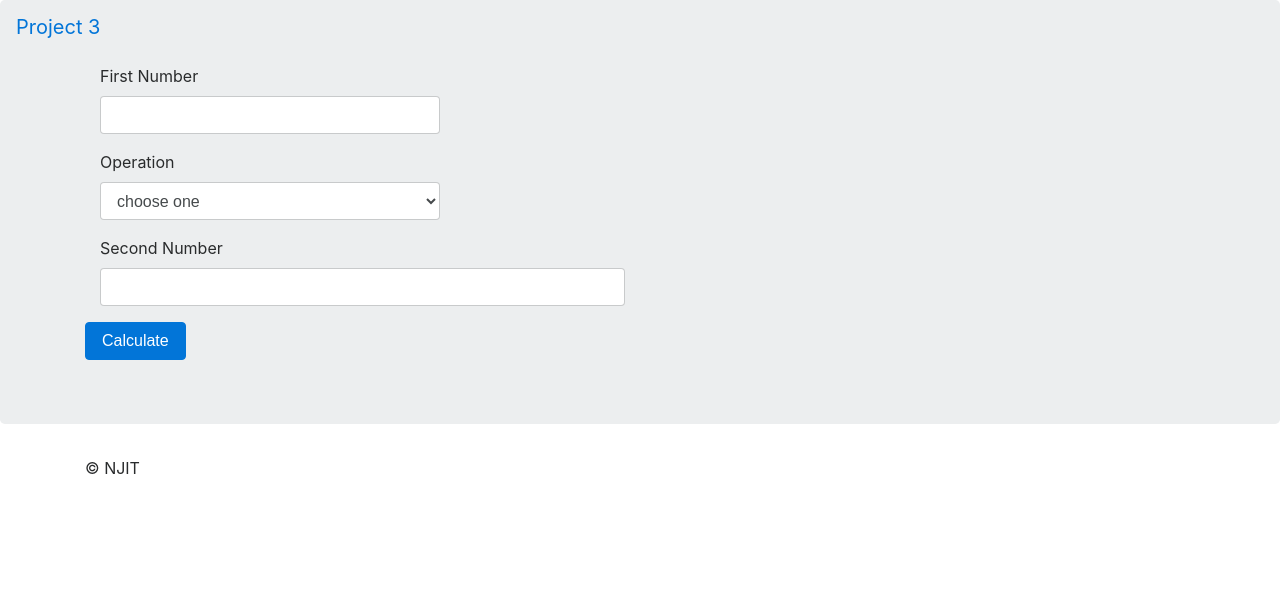
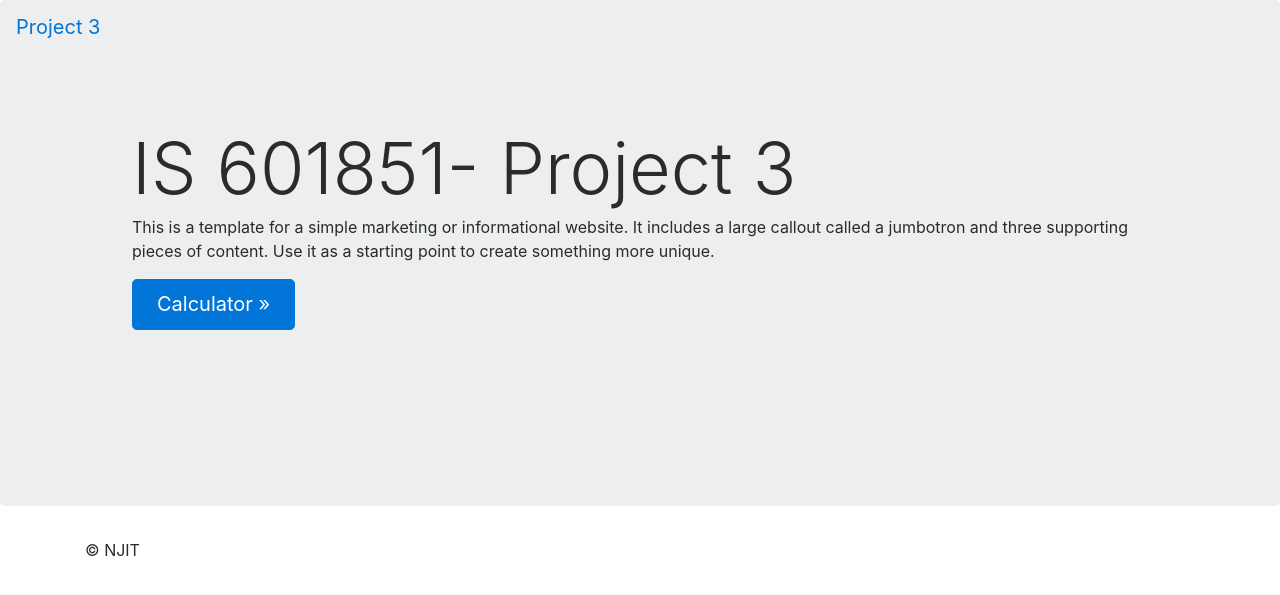
Before and after one commit to juniorro/calculator, a Flask app: page / in a window 1280 px wide. Shown: the top 595 px of the page. Run offline with Flask 2, Linux system fonts and the light colour scheme.

Commit message:
more changes for project 3

```diff
--- a/app/app.py
+++ b/app/app.py
@@ -1,5 +1,5 @@
 """ Web application entry point """
-from flask import Flask, render_template, flash, request
+from flask import Flask, render_template, flash, request, url_for
 
 app = Flask(__name__)
 # app.run(debug=True, use_debugger=False, use_reloader=True)
@@ -11,7 +11,7 @@ def index():
 
 @app.route("/calculator", methods=['GET'])
 def calculator():
-    return render_template('index.html')
+    return render_template('calculator.html')
 
 @app.route("/calculate", methods=['POST'])
 def calculate():
--- a/app/templates/base.html
+++ b/app/templates/base.html
@@ -12,17 +12,17 @@
 
 <body>
   <nav class="navbar navbar-expand-md navbar-dark fixed-top bg-dark">
-    <a class="navbar-brand" href="#">Project 3</a>
+    <a class="navbar-brand" href="{{ url_for('index')}}">Project 3</a>
     <button class="navbar-toggler" type="button" data-toggle="collapse" data-target="#navbarsExampleDefault" aria-controls="navbarsExampleDefault" aria-expanded="false" aria-label="Toggle navigation">
       <span class="navbar-toggler-icon"></span>
     </button>
     <div class="collapse navbar-collapse" id="navbarsExampleDefault">
       <ul class="navbar-nav mr-auto">
         <li class="nav-item active">
-          <a class="nav-link" href="#">Home <span class="sr-only">(current)</span></a>
+          <a class="nav-link" href="/">Home <span class="sr-only">(current)</span></a>
         </li>
-        <li class="nav-item">
-          <a class="nav-link" href="#">Calculator</a>
+        <li class="nav-item active">
+          <a class="nav-link" href="/calculator">Calculator</a>
         </li>
       </ul>
     </div>
--- a/app/templates/index.html
+++ b/app/templates/index.html
@@ -1,26 +1,12 @@
 {% extends "base.html" %}
 {% block content %}
-<form action="/calculate" method="POST">
-  <div class="form-row">
-    <div class="form-group col-lg-4">
-      <label for="firstNumber">First Number</label>
-      <input type="text" class="form-control" name="first-value">
-    </div>
-    <div class="form-group col-lg-4">
-      <label for="operation">Operation</label>
-      <select name="operation" class="form-control">
-        <option selected disabled>choose one</option>
-        <option>addition</option>
-        <option>subtraction</option>
-        <option>multiplication</option>
-        <option>division</option>
-      </select>
-    </div>
-    <div class="form-group col-lg-6">
-      <label for="secondNumber">Second Number</label>
-      <input type="text" class="form-control" name="second-value">
-    </div>
+<div class="jumbotron">
+  <div class="container">
+    <h1 class="display-3">IS 601851- Project 3</h1>
+    <p>This is a template for a simple marketing or informational website. It includes a large callout called a jumbotron and three supporting pieces of content. Use it as a starting point to create something more unique.</p>
+    <p><a class="btn btn-primary btn-lg" href="/calculator" role="button">Calculator &raquo;</a></p>
   </div>
-  <input type="submit" class="btn btn-primary" value="Calculate">
-</form>
+</div>
+
+
 {% endblock content %}
```
Also changed, not shown: app/templates/calculator.html (+26 -0 lines).
